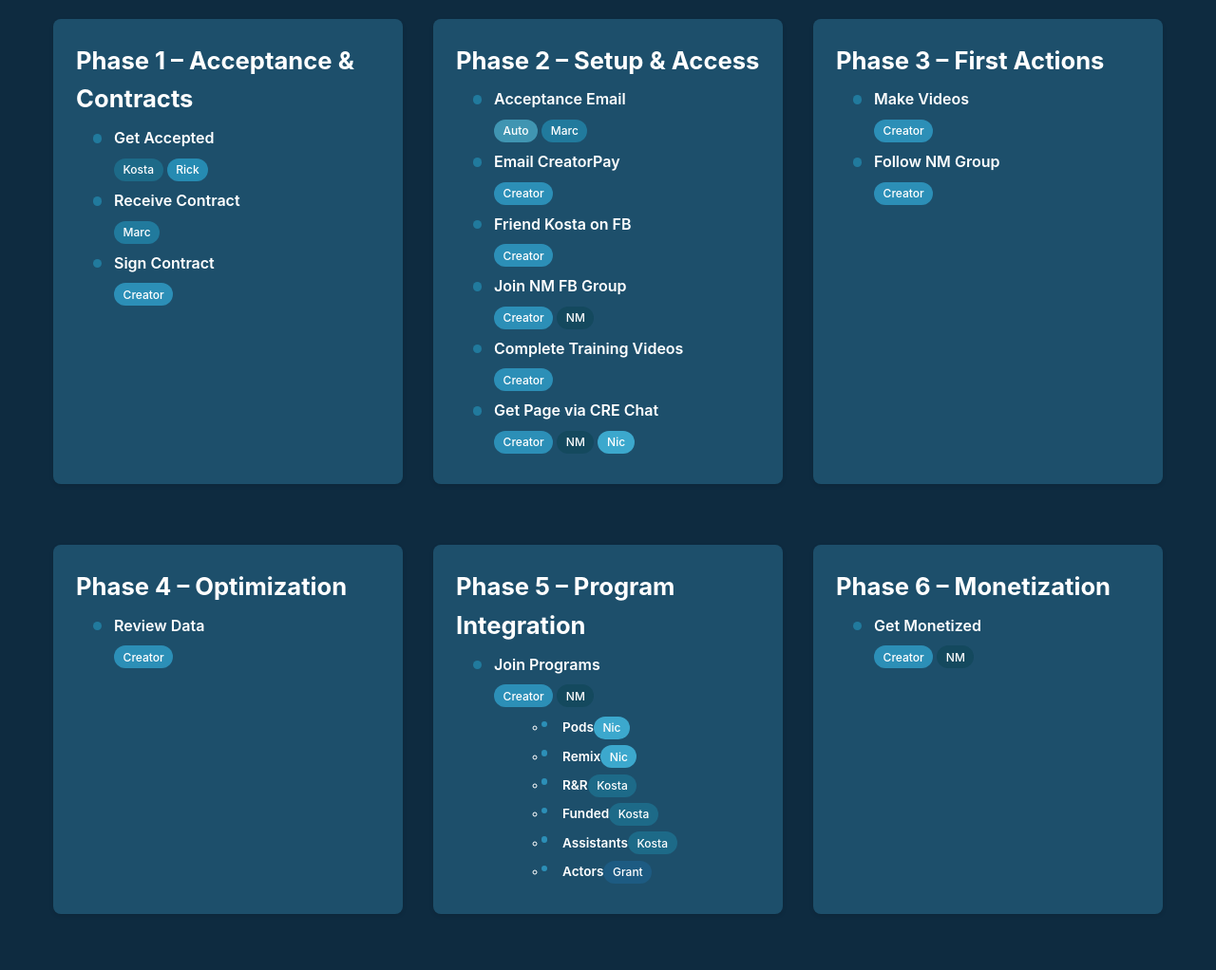
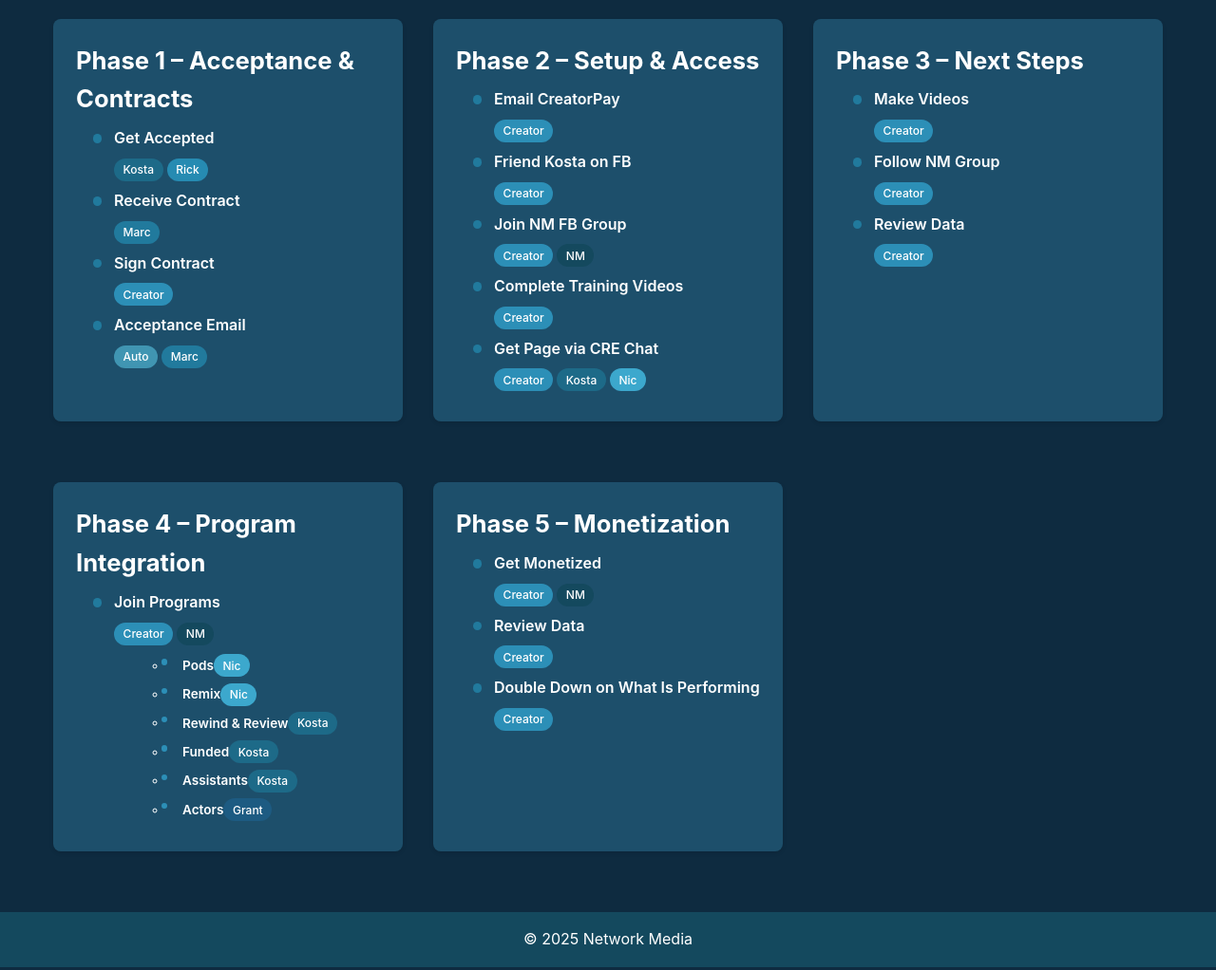
Before and after one commit to zabrkan/creator-onboarding-website, a plain HTML site: page index.html in a window 1280 px wide. Shown: the part 240-1262 px from the top of the page at 95% size. Drawn offline with Linux system fonts and the light colour scheme.

Commit message:
Rework onboarding flow: moved acceptance email to Phase 1, changed owner of Get Page, renamed Phase 3 to Next Steps, removed optimization phase, renumbered subsequent phases, renamed R&R to Rewind & Review, added review data and double-down steps in monetization.

```diff
--- a/index.html
+++ b/index.html
@@ -184,15 +184,15 @@
             <div class="step-title">Sign Contract</div>
             <div class="step-owners"><span class="owner-badge owner-creator">Creator</span></div>
           </li>
+          <li>
+            <div class="step-title">Acceptance Email</div>
+            <div class="step-owners"><span class="owner-badge owner-auto">Auto</span><span class="owner-badge owner-marc">Marc</span></div>
+          </li>
         </ul>
       </section>
       <section class="phase">
         <h2>Phase 2 – Setup &amp; Access</h2>
         <ul class="steps">
-          <li>
-            <div class="step-title">Acceptance Email</div>
-            <div class="step-owners"><span class="owner-badge owner-auto">Auto</span><span class="owner-badge owner-marc">Marc</span></div>
-          </li>
           <li>
             <div class="step-title">Email CreatorPay</div>
             <div class="step-owners"><span class="owner-badge owner-creator">Creator</span></div>
@@ -211,12 +211,12 @@
           </li>
           <li>
             <div class="step-title">Get Page via CRE Chat</div>
-            <div class="step-owners"><span class="owner-badge owner-creator">Creator</span><span class="owner-badge owner-nm">NM</span><span class="owner-badge owner-nic">Nic</span></div>
+            <div class="step-owners"><span class="owner-badge owner-creator">Creator</span><span class="owner-badge owner-kosta">Kosta</span><span class="owner-badge owner-nic">Nic</span></div>
           </li>
         </ul>
       </section>
       <section class="phase">
-        <h2>Phase 3 – First Actions</h2>
+        <h2>Phase 3 – Next Steps</h2>
         <ul class="steps">
           <li>
             <div class="step-title">Make Videos</div>
@@ -226,11 +226,6 @@
             <div class="step-title">Follow NM Group</div>
             <div class="step-owners"><span class="owner-badge owner-creator">Creator</span></div>
           </li>
-        </ul>
-      </section>
-      <section class="phase">
-        <h2>Phase 4 – Optimization</h2>
-        <ul class="steps">
           <li>
             <div class="step-title">Review Data</div>
             <div class="step-owners"><span class="owner-badge owner-creator">Creator</span></div>
@@ -238,7 +233,7 @@
         </ul>
       </section>
       <section class="phase">
-        <h2>Phase 5 – Program Integration</h2>
+        <h2>Phase 4 – Program Integration</h2>
         <ul class="steps">
           <li>
             <div class="step-title">Join Programs</div>
@@ -246,7 +241,7 @@
             <ul class="substeps">
               <li><span class="step-title">Pods</span><span class="owner-badge owner-nic">Nic</span></li>
               <li><span class="step-title">Remix</span><span class="owner-badge owner-nic">Nic</span></li>
-              <li><span class="step-title">R&amp;R</span><span class="owner-badge owner-kosta">Kosta</span></li>
+              <li><span class="step-title">Rewind &amp; Review</span><span class="owner-badge owner-kosta">Kosta</span></li>
               <li><span class="step-title">Funded</span><span class="owner-badge owner-kosta">Kosta</span></li>
               <li><span class="step-title">Assistants</span><span class="owner-badge owner-kosta">Kosta</span></li>
               <li><span class="step-title">Actors</span><span class="owner-badge owner-grant">Grant</span></li>
@@ -255,11 +250,19 @@
         </ul>
       </section>
       <section class="phase">
-        <h2>Phase 6 – Monetization</h2>
+        <h2>Phase 5 – Monetization</h2>
         <ul class="steps">
           <li>
             <div class="step-title">Get Monetized</div>
             <div class="step-owners"><span class="owner-badge owner-creator">Creator</span><span class="owner-badge owner-nm">NM</span></div>
+          </li>
+          <li>
+            <div class="step-title">Review Data</div>
+            <div class="step-owners"><span class="owner-badge owner-creator">Creator</span></div>
+          </li>
+          <li>
+            <div class="step-title">Double Down on What Is Performing</div>
+            <div class="step-owners"><span class="owner-badge owner-creator">Creator</span></div>
           </li>
         </ul>
       </section>
```
